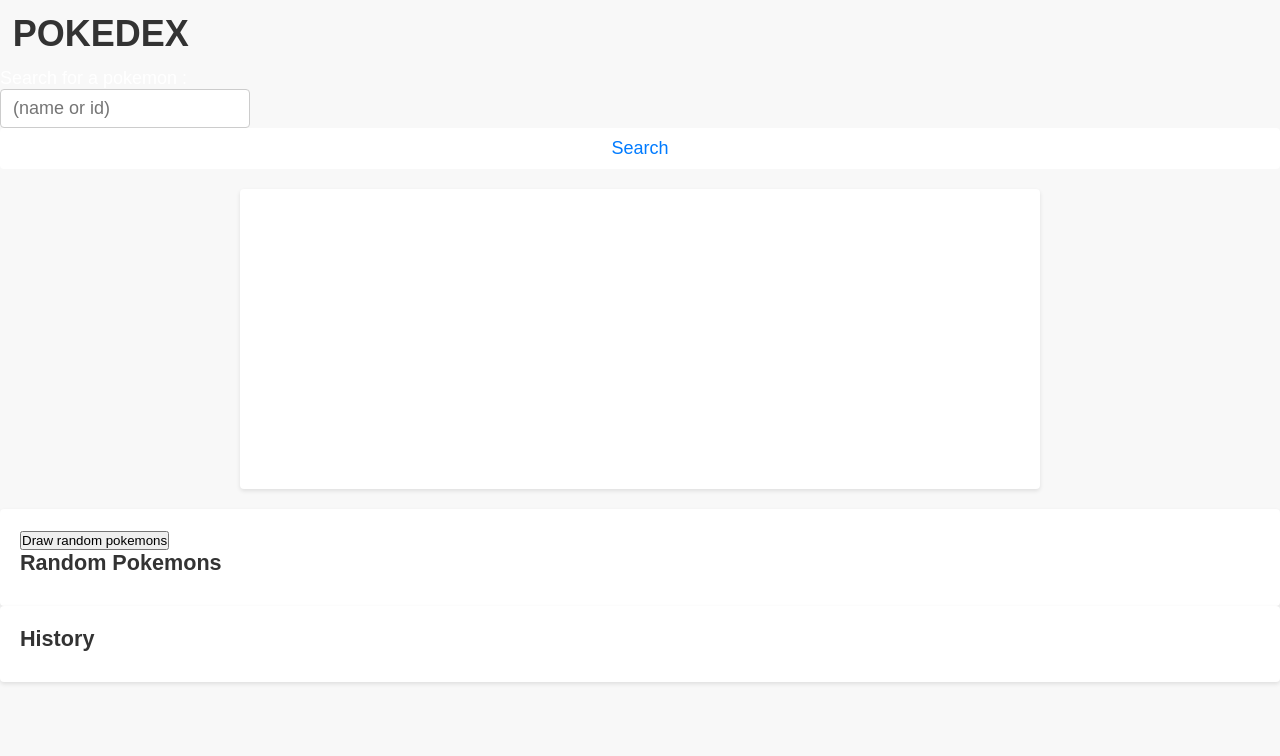
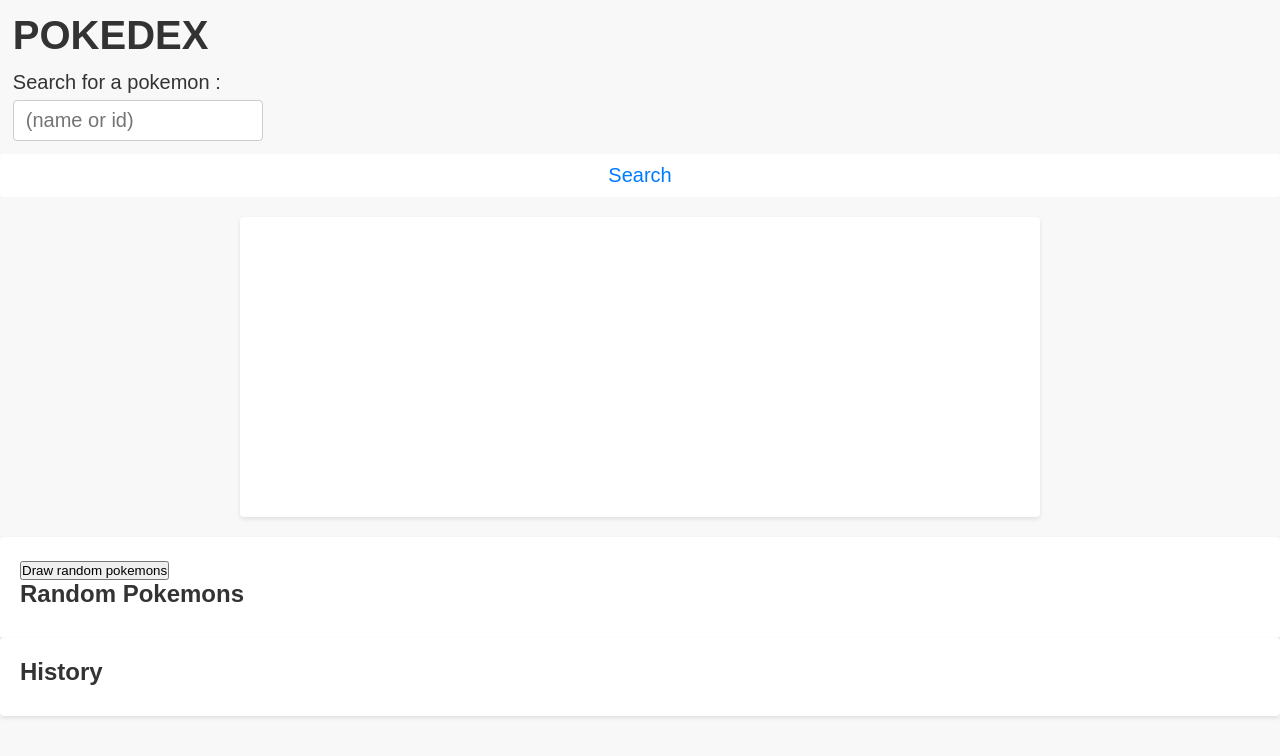
Before and after one commit to haryler/haryler.github.io, a plain HTML site: page index.html in a window 1280 px wide. Drawn offline with Linux system fonts and the light colour scheme; no server answers.

Commit message:
minor changes to style : margin, padding, font size

```diff
--- a/style.css
+++ b/style.css
@@ -14,7 +14,7 @@
     min-height: 100vh;
     display: flex;
     flex-direction: column;
-    font-size: 18px;
+    font-size: 20px;
   }
 
   h1 {
@@ -32,6 +32,7 @@
     display: flex;
     justify-content: center;
     align-items: center;
+    padding-left: 1%;
   }
 
   .search-container {
@@ -40,11 +41,14 @@
     gap: 10px;
     max-width: 600px;
     width: 90%;
+    padding-left: 1%;
   }
 
   label {
-    color: #fff;
+    color: #333;
     font-size: 1em;
+    padding-left: 1%;
+    padding-bottom: 0.5%;
   }
 
   #searchInput {
@@ -54,6 +58,8 @@
     border-radius: 4px;
     width: 250px;
     transition: box-shadow 0.2s ease-in-out;
+    margin-left: 1%;
+    margin-bottom: 1%;
   }
 
   #searchInput:focus {
```
